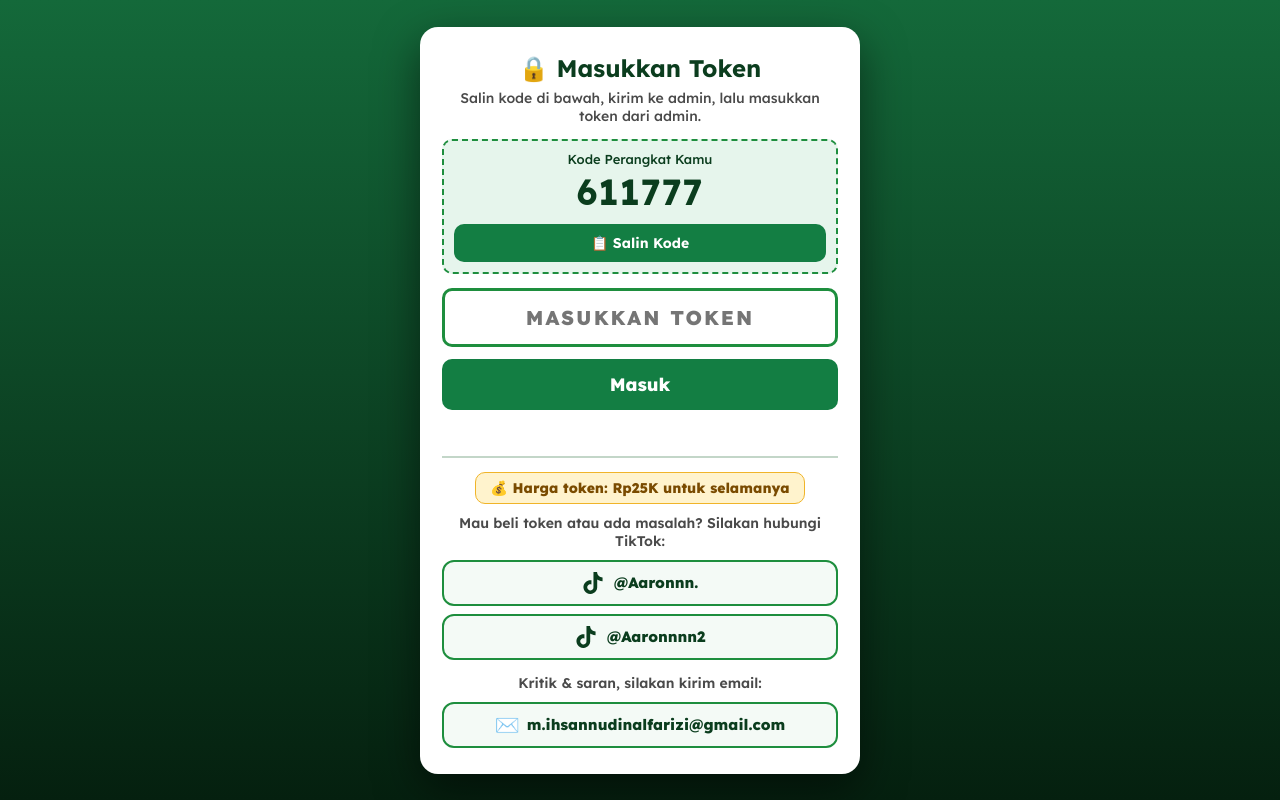
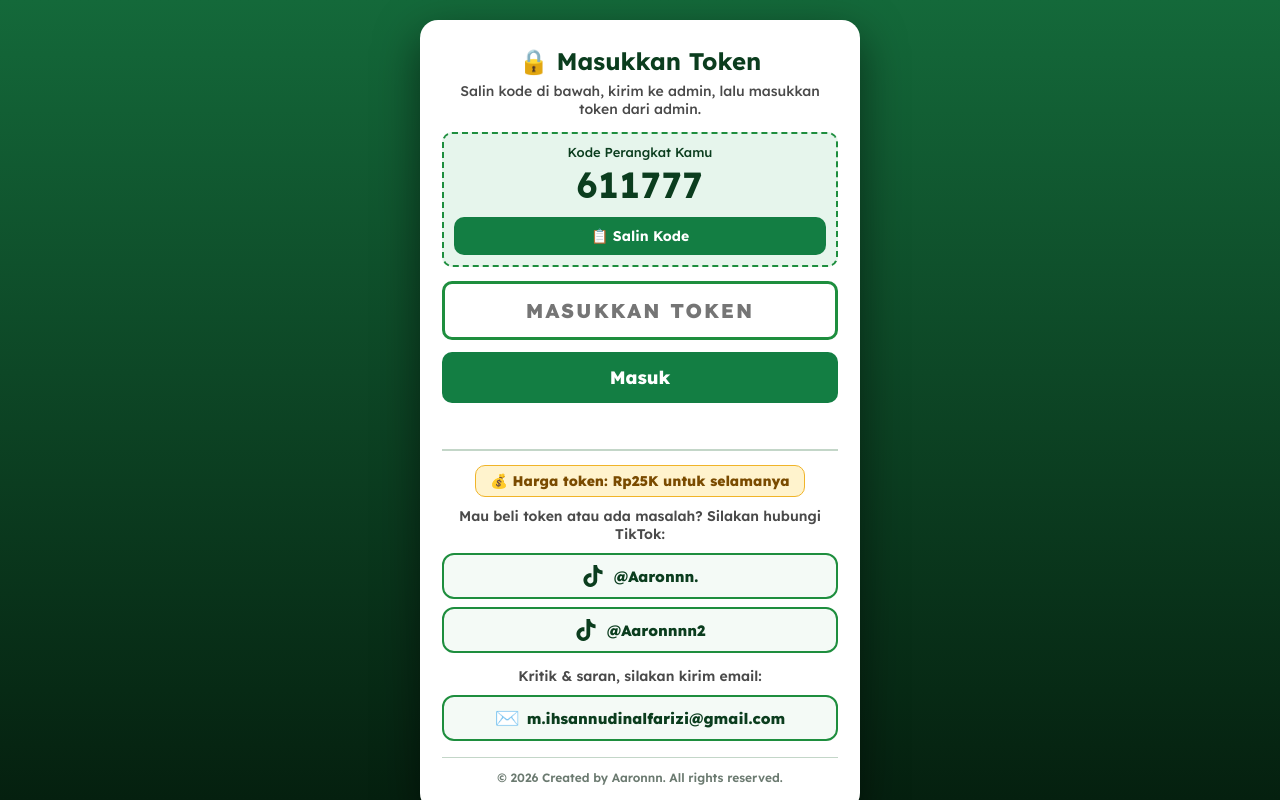
Before and after one commit to ihsanalfarizi/Klasemen_Galatamaa, a plain HTML site: page index.html in a window 1280 px wide. Shown: the top 800 px of the page. Drawn offline with Linux system fonts and the light colour scheme.

Commit message:
Update index.html

```diff
--- a/index.html
+++ b/index.html
@@ -306,6 +306,7 @@ input.points{border-color:rgba(10,40,55,.7);border-radius:9px;box-shadow:inset 0
 #gate .gl:hover{background:#1E8E3E;color:#fff}
 #gate .gl i{flex:none;width:22px;height:22px;font-style:normal;font-size:20px;line-height:22px;text-align:center}
 #gate .gl i svg{width:100%;height:100%}
+#gate .gcopy{margin-top:16px;padding-top:12px;border-top:1px solid #C3D6C8;font-size:12px;font-weight:600;color:#6B7A70}
 </style>
 <div id="gate"><div class="gbox">
   <h2>🔒 Masukkan Token</h2>
@@ -325,6 +326,7 @@ input.points{border-color:rgba(10,40,55,.7);border-radius:9px;box-shadow:inset 0
       <a class="gl" href="mailto:m.ihsannudinalfarizi@gmail.com?subject=Kritik%20%26%20Saran%20Klasemen%20Galatama"><i>✉️</i>m.ihsannudinalfarizi@gmail.com</a>
     </div>
   </div>
+  <div class="gcopy">© 2026 Created by Aaronnn. All rights reserved.</div>
 </div></div>
 <script>
 (function(){
```
